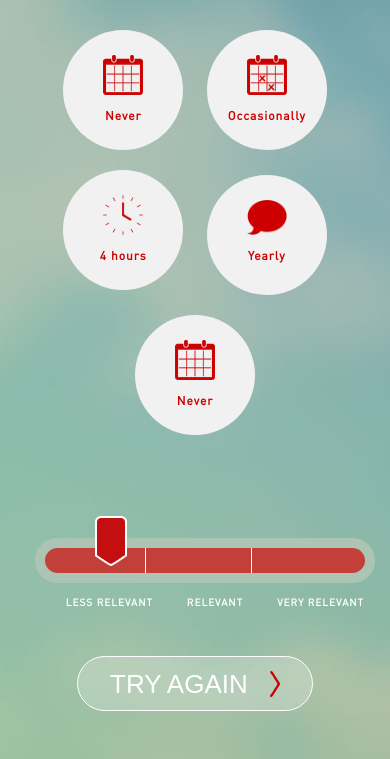
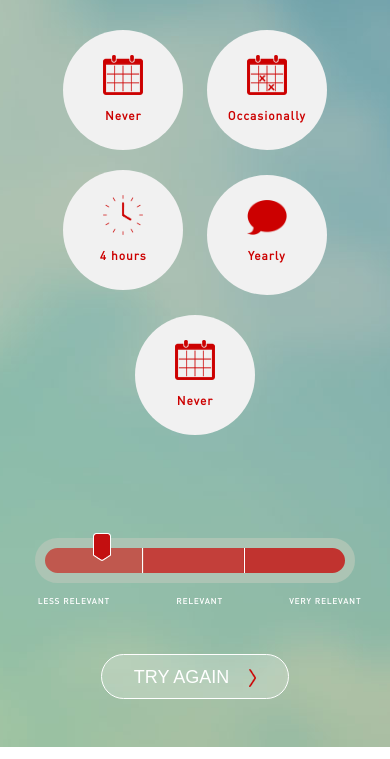
Before and after one commit to sajal1068/sibaram, a plain HTML site: page index.html in a window 390 px wide. Shown: the part 112-871 px from the top of the page. Drawn offline with Linux system fonts and the light colour scheme.

Commit message:
Update style.css

```diff
--- a/css/style.css
+++ b/css/style.css
@@ -131,7 +131,7 @@ h2{
 .slidecontainer::after {
     content: '';
 	position: absolute;
-	left: 34.33%;
+	left: 33.33%;
 	height: 24.5px;
 	border-right: solid #fff 1px;
 	top: 10px;
@@ -143,7 +143,7 @@ h2{
 	height: 24.5px;
 	border-left: solid #fff 1px;
 	top: 10px;
-	right: 32.33%;
+	right: 34.33%;
 	z-index: 1;
 }
 
@@ -182,33 +182,10 @@ h2{
   border:solid 10px #acc4b4;
   position:relative;
   cursor:pointer;
+  background:linear-gradient(to right, #c0584e 0, #c0584e 33%, #c33f3a 33%, #c33f3a 66%, #c1332f 66%, #c1332f 100%);
+  box-sizing:border-box;
+  height:45px;
 }
-/* .slider::after{ */
-	/* content:''; */
-	/* position:absolute; */
-	/* width:33.33%; */
-	/* height: 25px; */
-	/* background:#be7263; */
-	 /* border-top-left-radius: 15px; */
-	 /* border-bottom-left-radius: 15px; */
-	/* opacity:0.5; */
-	/* border-right: solid #fff 1px;	 */
-
-
-/* } */
-/* .slider::before{ */
-	/* content:''; */
-	/* position:absolute; */
-	/* width:33.33%; */
-	/* height: 25px; */
-	/* background:#c30f10; */
-	/* border-top-right-radius: 15px; */
-	/* border-bottom-right-radius: 15px; */
-	/* opacity:0.5; */
-	/* right:0px;	 */
-	/* border-left: solid #fff 1px; */
-
-/* } */
 
 
 
@@ -235,7 +212,6 @@ h2{
     width: 32px;
     background: url(../image/pointer.png) no-repeat;
     margin-top: -40px;
-
 	position:relative;
 	cursor:pointer;
 	z-index:9999;
@@ -253,16 +229,10 @@ h2{
 }
 
 input[type=range]::-moz-range-track{
-
 	position:relative;
-
 	height: 25px;
 	 background:linear-gradient(to right, #c0584e 0, #c0584e 33%, #c33f3a 33%, #c33f3a 66%, #c1332f 66%, #c1332f 100%);
 	 border-radius: 15px;
-
-
-
-
 }
 
 input[type=range]::-moz-range-track:after{
@@ -365,6 +335,19 @@ figure{
 .try-btn button {
     padding: 10px 32px;
 }
+.slider::-webkit-slider-thumb {
+	height: 30px;
+    width: 20px;
+	margin-top:-25px;
+	background-size:90%;
+}
+
+.try-btn button {
+    font-size: 18px;
+}
+.try-btn button img {
+    width: 7px;
+}
 }
 
 @media screen and (max-width: 480px) {
@@ -374,14 +357,21 @@ figure{
 .slidecontainer {max-width: 320px;margin:4rem auto 10px;}
 .slidecontainer_text {max-width: 320px;}
 figcaption {font-size: 12px;}
-.slidecontainer_text p{font-size: 10px;}
+.slidecontainer_text p{font-size: 8px;}
+.slidecontainer_text {
+    max-width: 450px;
+}
+@media screen and (max-width: 1024px)
+.slidecontainer_text {
+    max-width: 700px;
+}
+.slidecontainer_text {
+    padding-left: 9px;
+}
 }
 
 @media screen and (max-width: 360px) {
 .slidecontainer {
 	max-width: 300px;
 }
-.slidecontainer_text {
-    padding-left: 25px;
 }
-}
```
